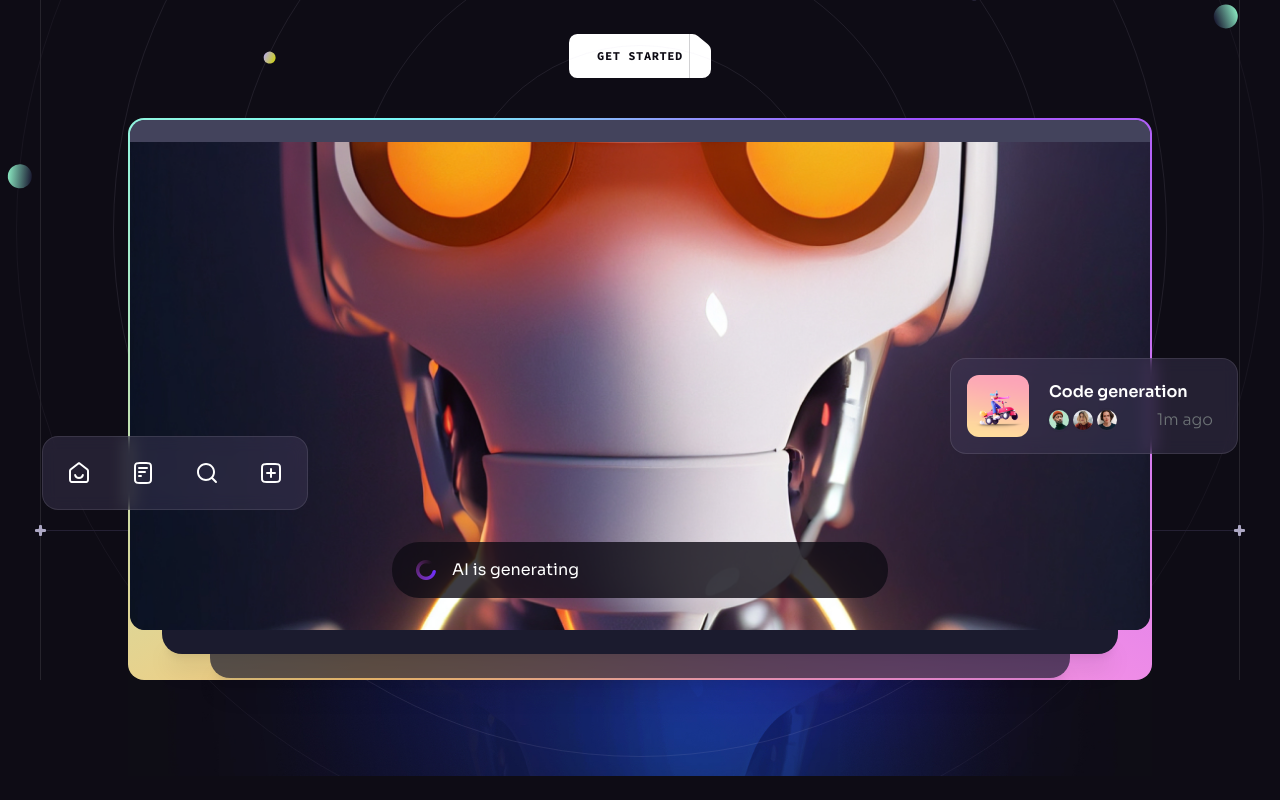
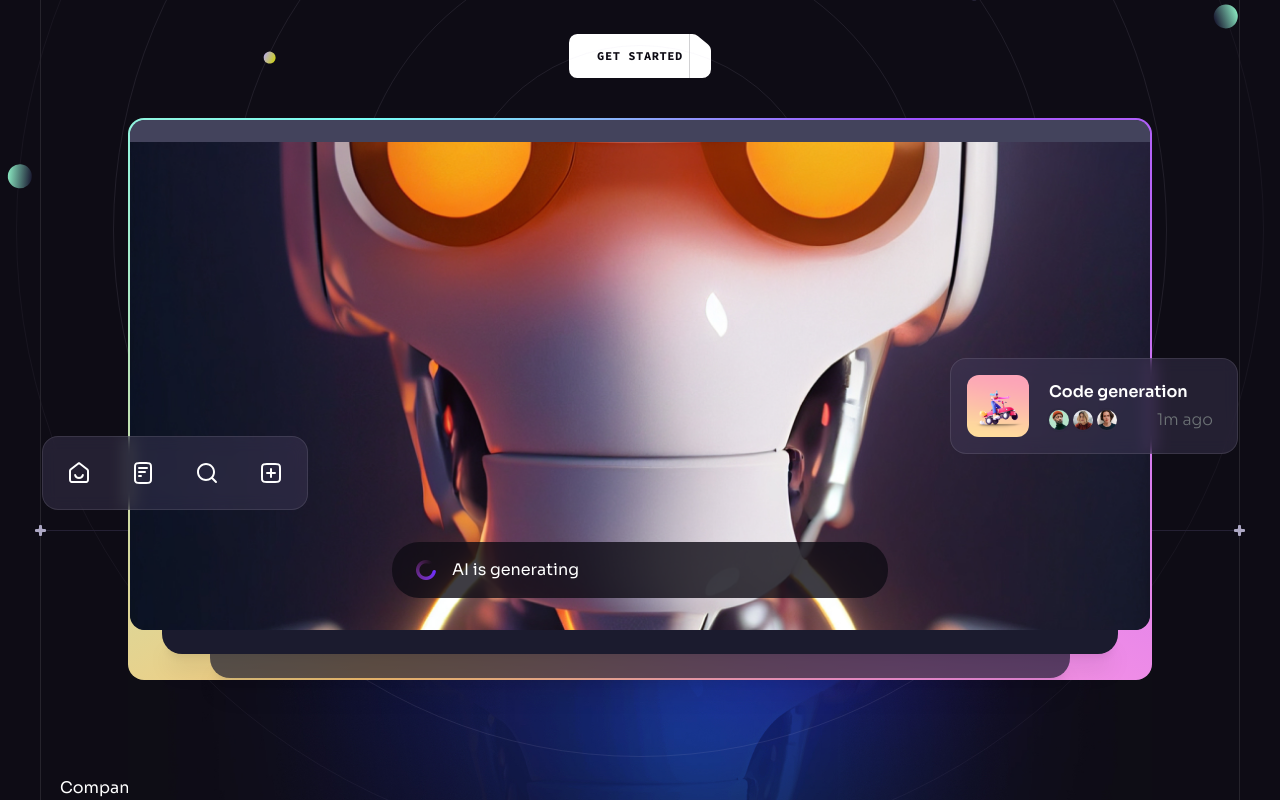
Before and after one commit to mbelmontes7/brainwave, a React (Vite) app: page / in a window 1280 px wide. Shown: the part 430-1230 px from the top of the page. Before the commit the page ends 1206 px from the top, so only its background shows below. Built offline with nearby package versions, Linux system fonts and the light colour scheme.

Commit message:
feat: Add CompanyLogos component to Hero section make sure when import to look at the right way of doing it because it might cause porblems later..

```diff
--- /dev/null
+++ b/src/components/CompanyLogos.jsx
@@ -0,0 +1,10 @@
+import React from 'react'
+
+const CompanyLogos = () =>
+{
+    return (
+        <div>CompanyLogos</div>
+    )
+}
+
+export default CompanyLogos
--- a/src/components/Hero.jsx
+++ b/src/components/Hero.jsx
@@ -7,7 +7,7 @@ import { ScrollParallax } from "react-just-parallax";
 import { useRef } from "react";
 import Generating from "./Generating";
 import Notification from "./Notification";
-
+import CompanyLogos from "./CompanyLogos";
 
 const Hero = () =>
 {
@@ -119,6 +119,8 @@ const Hero = () =>
                     {/* //render the background circles */}
                     <BackgroundCircles />
                 </div>
+                <CompanyLogos />
+
             </div>
             <BottomLine />
         </Section>
```
